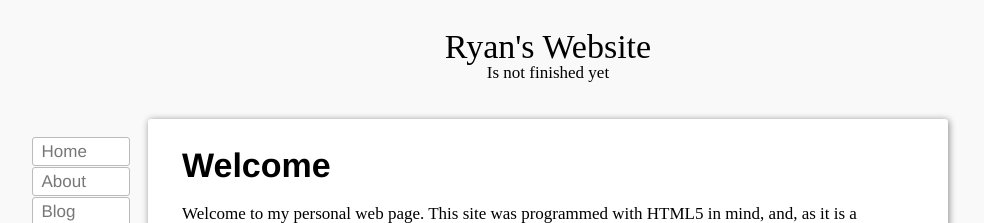
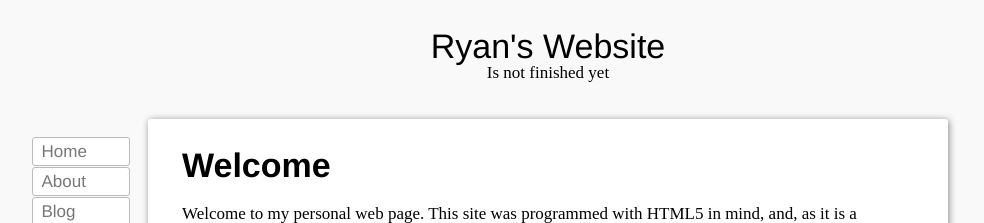
Before and after one commit to rkoesters/rkoesters.github.io, a Jekyll site: the page built from index.md, in a window 1280 px wide. Shown: the top 223 px of the page, without its empty margins (92-1076 px from the left). Built offline with Jekyll 4.4.1, drawn with Linux system fonts in a browser that asks for light colours.

Commit message:
Updated font in site-header.

```diff
--- a/css/main.css
+++ b/css/main.css
@@ -28,12 +28,14 @@ header, section, footer, nav {
 
 /********** Page Header **********/
 #site-header {
+	font-family: Helvetica, sans-serif;
 	font-size: 2em;
 	padding: 1em;
 	text-align: center;
 }
 
 #site-header p {
+	font-family: serif;
 	font-size: 0.5em;
 }
 
```
